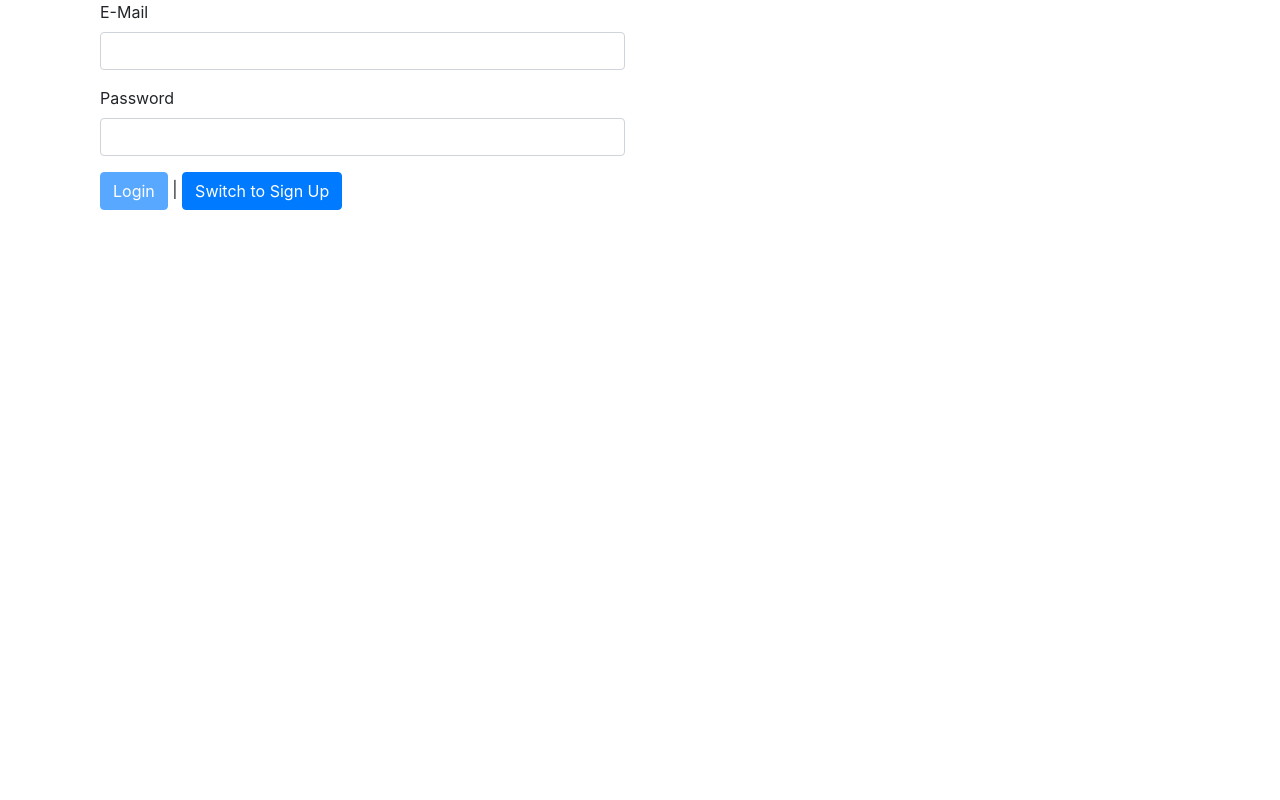
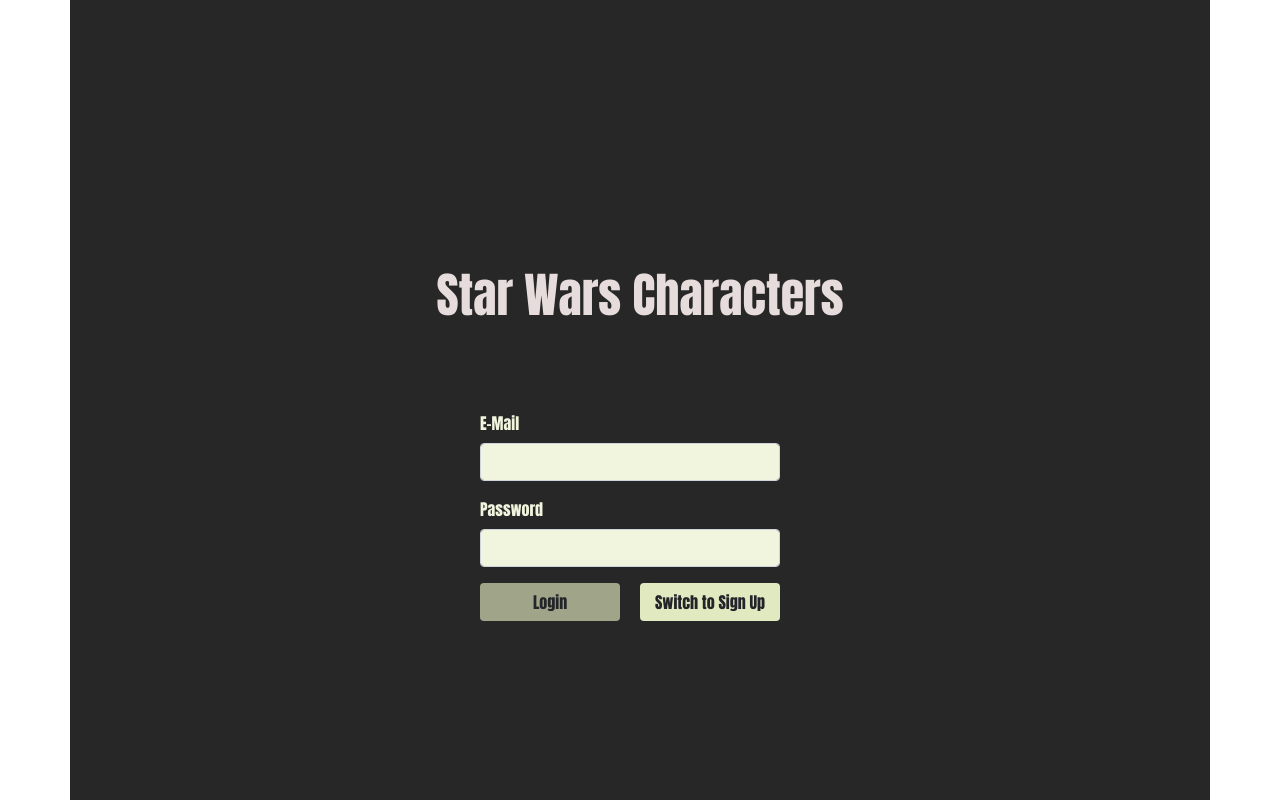
Before and after one commit to kriszcson/splendex_homework_07, an Angular app in the folder swapi/: page / in a window 1280 px wide. Built offline with nearby package versions, Linux system fonts and the light colour scheme.

Commit message:
Build: auth-style

```diff
--- a/swapi/src/app/auth/auth.component.html
+++ b/swapi/src/app/auth/auth.component.html
@@ -1,4 +1,8 @@
 <div class="container">
+    <div class="heading">
+        <div class="heading__text">Star Wars Characters</div>
+    </div>
+    <div class="auth">
         <div class="col-xs-12 col-md-6 col-md-offset-3">
             <div class="alert alert-danger" *ngIf="error">
                 <p>{{ error }}</p>
@@ -13,13 +17,22 @@
                 </div>
                 <div class="form-group">
                     <label for="password">Password</label>
-                <input type="password" id="password" class="form-control" ngModel name="password" required minlength="6" />
+                    <input type="password" id="password" class="form-control password" ngModel name="password" required minlength="6" />
                 </div>
-            <div>
-                <button class="btn btn-primary" type="submit" [disabled]="!authForm.valid"> {{isLoginMode ? 'Login': 'Sign up'}}</button> |
-                <button class="btn btn-primary" type="button" (click)="onSwitchMode()">
+
+                <div class="buttons">
+                    <div class="buttons">
+                        <div class="buttons__submit">
+                            <div class="buttons__submit--invalid">
+                                <button class="btn  btn-submit" type="submit" [disabled]="!authForm.valid"> {{isLoginMode ? 'Login': 'Sign up'}}</button></div>
+                        </div>
+                        <div class="buttons__switch">
+                            <button class="btn   btn-submit" type="button" (click)="onSwitchMode()">
                             Switch to {{ isLoginMode ? 'Sign Up' : 'Login'}}</button>
+                        </div>
+                    </div>
                 </div>
             </form>
         </div>
     </div>
+</div>
--- a/swapi/src/app/auth/auth.component.scss
+++ b/swapi/src/app/auth/auth.component.scss
@@ -0,0 +1,40 @@
+$primary-color:#272727;
+$secondary-color: #f1f5dd;
+.container {
+    display: flex;
+    flex-direction: column;
+    background: $primary-color;
+    justify-content: center;
+    align-items: center;
+    height: 100vh;
+    margin: 0 auto;
+    width: 100%;
+    color: $secondary-color;
+    font-family: 'Anton', sans-serif;
+    .heading {
+        &__text {
+            color: #e7dcdc;
+            font-size: 3rem;
+            margin: 80px;
+        }
+    }
+    input {
+        background-color: #f1f5dd;
+        width: 300px;
+        .password {
+            margin-bottom: 400px;
+        }
+    }
+    .buttons {
+        display: flex;
+        flex-direction: row;
+        align-items: center;
+        .btn-submit {
+            width: 140px;
+            margin-right: 20px;
+        }
+        .btn {
+            background-color: #e1e9c0;
+        }
+    }
+}
--- a/swapi/src/index.html
+++ b/swapi/src/index.html
@@ -8,6 +8,8 @@
     <meta name="viewport" content="width=device-width, initial-scale=1">
     <link rel="icon" type="image/x-icon" href="favicon.ico">
     <link rel="stylesheet" src="../node_modules/bootstrap/dist/css/bootstrap.css">
+    <link rel="preconnect" href="https://fonts.gstatic.com">
+    <link href="https://fonts.googleapis.com/css2?family=Anton&display=swap" rel="stylesheet">
 
 </head>
 
```
Lines whose indentation alone changed are shown as unchanged.
